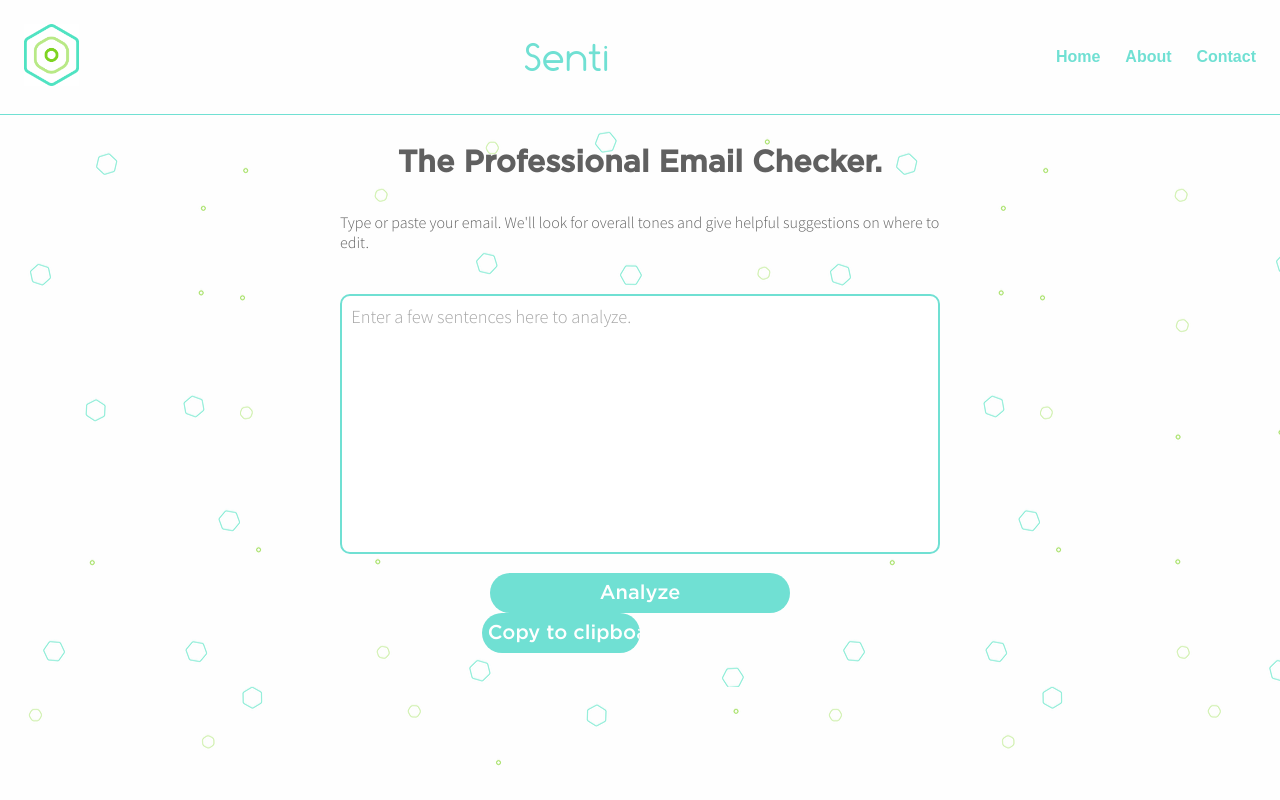
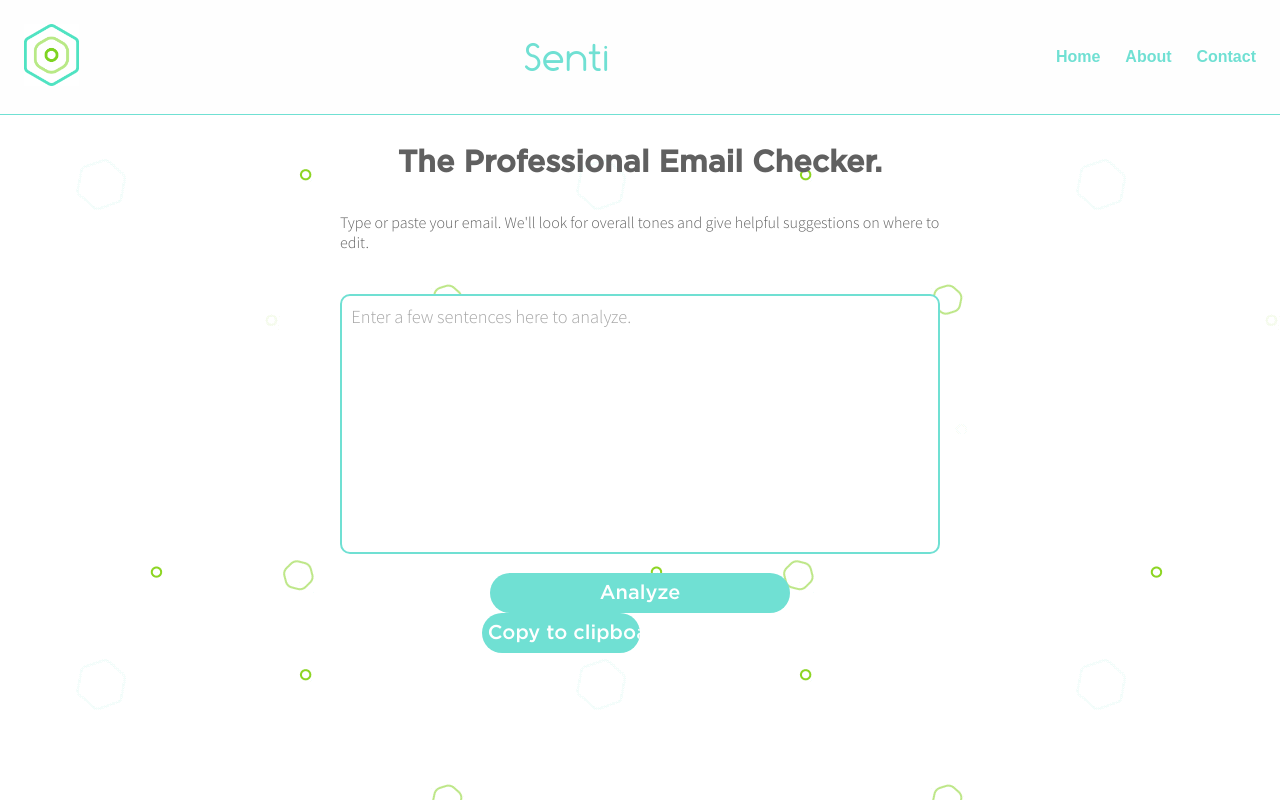
Before and after one commit to BrandonKlotz/senti, a React (Create React App) app in the folder client/: page / in a window 1280 px wide. Built offline with nearby package versions, Linux system fonts and the light colour scheme.

Commit message:
Added animated background

```diff
--- a/client/src/index.css
+++ b/client/src/index.css
@@ -7,7 +7,8 @@ body {
   width: 100%;
   height: 100%;
   background-color: #fefefe;
-  background-image: url(./img/scatter.png);
+  position: fixed;
+  background-image: url(./img/scatter.gif);
   background-position: center;
   background-repeat: repeat;
 }
```
Also changed, not shown: client/src/img/scatter.gif (added).
